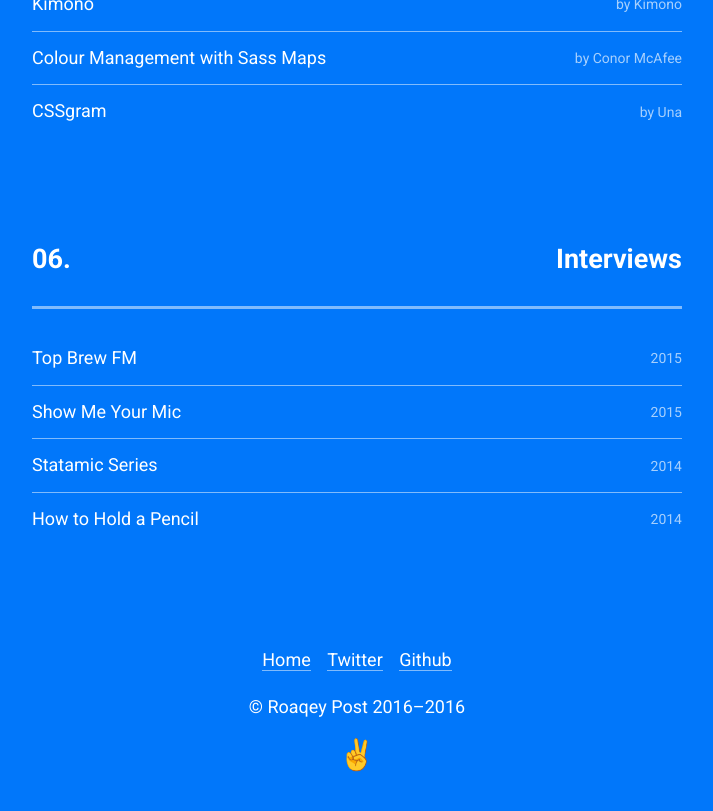
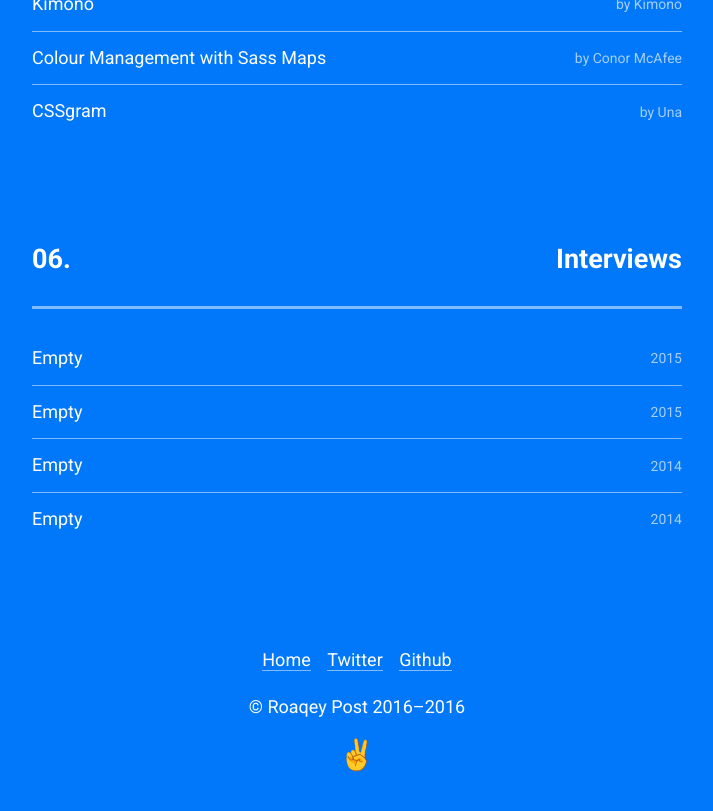
Before and after one commit to roaqey/roaqey.github.io, a Jekyll site: the page built from index.html, in a window 1280 px wide and 900 px high, scrolled down 2478 px. Shown: the top 811 px of the window, without its empty margins (283-996 px from the left). Built offline with Jekyll 4.4.1, drawn with Linux system fonts in a browser that asks for light colours.

Commit message:
Update interviews.yml

```diff
--- a/_data/interviews.yml
+++ b/_data/interviews.yml
@@ -1,19 +1,19 @@
-- title: How to Hold a Pencil
-  url: http://howtoholdapencil.com/episodes/013/
+- title: Empty
+  url: http://roaqey.github.io/
   tag: podcast
   date: 2014
 
-- title: Statamic Series
-  url: http://www.qdigitalstudio.com/library/statamic-series-alex-carpenter
+- title: Empty
+  url: http://roaqey.github.io/
   tag: interview
   date: 2014
 
-- title: Show Me Your Mic
-  url: http://goodstuff.fm/smym/66
+- title: Empty
+  url: http://roaqey.github.io/
   tag: podcast
   date: 2015
 
-- title: Top Brew FM
-  url: http://www.topbrew.fm/podcast/11
+- title: Empty
+  url: http://roaqey.github.io/
   tag: podcast
   date: 2015
```
